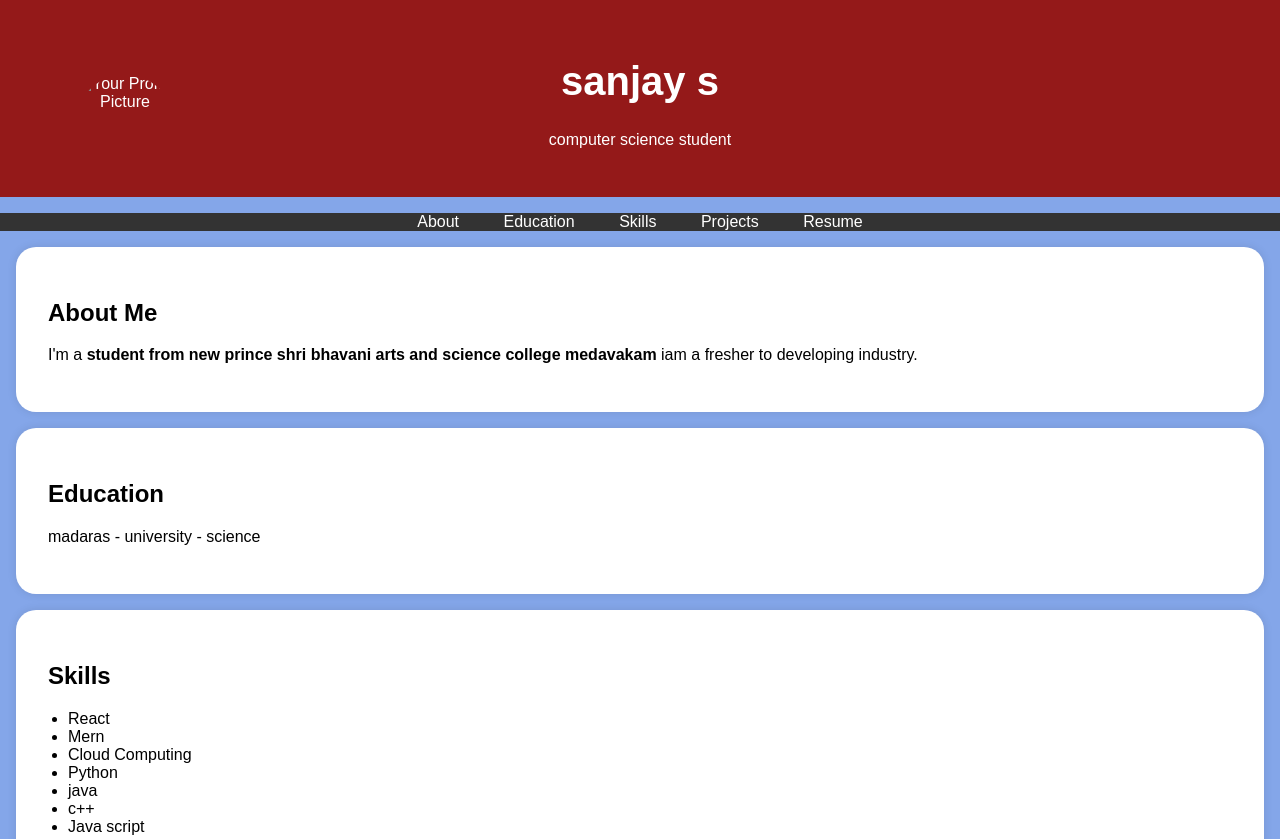
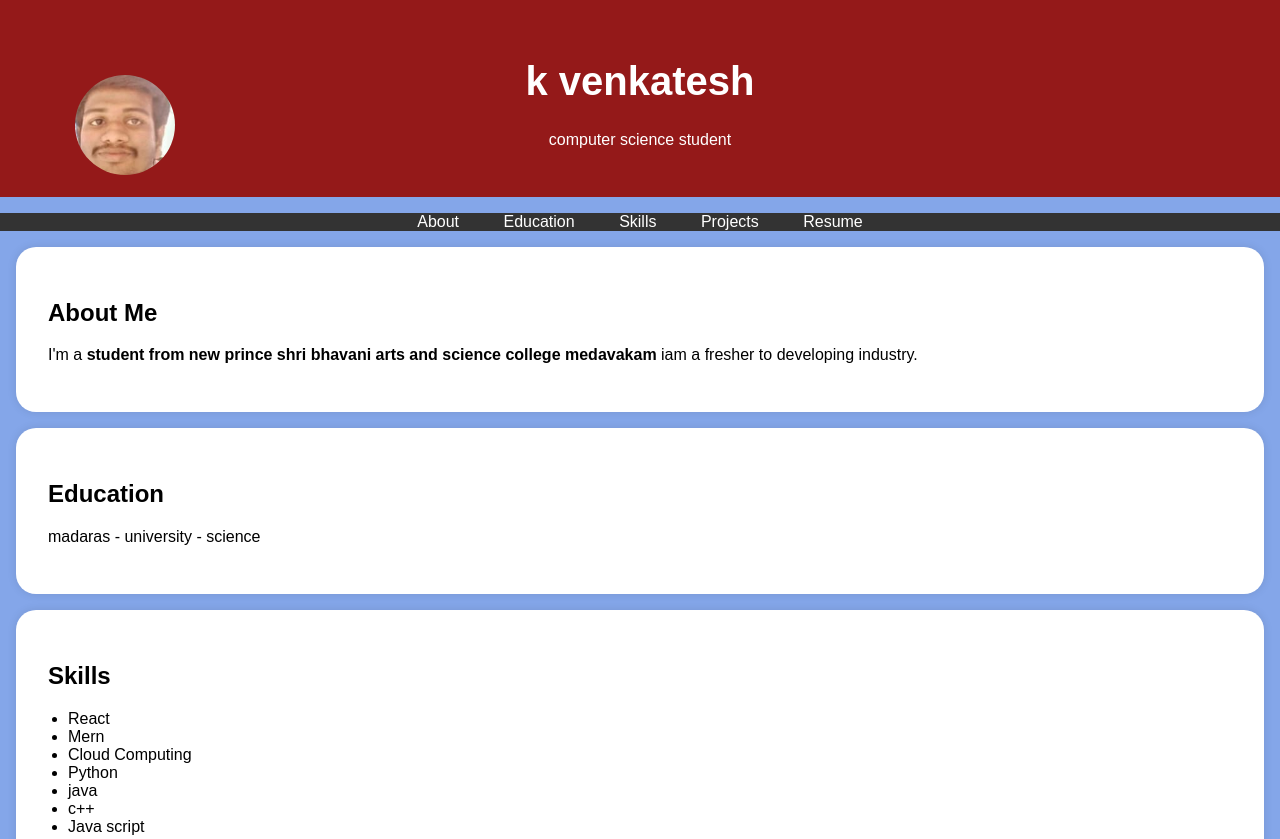
Before and after one commit to asunm205222303400/Venkatesh-portfolio, a plain HTML site: page index.html in a window 1280 px wide. Shown: the top 839 px of the page. Drawn offline with Linux system fonts and the light colour scheme.

Commit message:
Update index.html

```diff
--- a/index.html
+++ b/index.html
@@ -95,8 +95,8 @@
     <header>
         <div class="header-content">
             <!-- Add your profile picture here -->
-            <img src=".jpg" alt="Your Profile Picture" class="profile-picture">
-            <h1>sanjay s</h1>
+            <img src="IMG-20250325-WA0016.jpg" alt="Your Profile Picture" class="profile-picture">
+            <h1>k venkatesh</h1>
             <p>computer science student</p>
         </div>
     </header>
```
